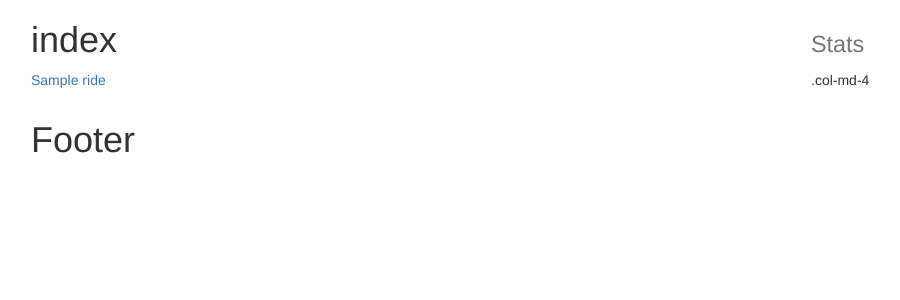
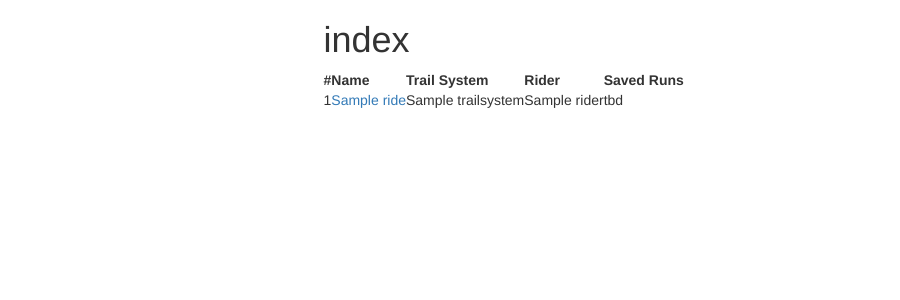
Before and after one commit to chrhagel/dhspeed, a Flask app: template templates/index.html in a window 1280 px wide. Shown: the top 300 px of the page, without its empty margins (39-939 px from the left). Run offline with Flask 2, Linux system fonts and the light colour scheme; the template is opened without the code that fills it: most values are stand-ins (such as "Sample title", 1, 10 or a date in 2020); some libraries are stand-ins or nearby versions.

Commit message:
index cleanup

```diff
--- a/templates/index.html
+++ b/templates/index.html
@@ -32,35 +32,34 @@
 
     <!-- Header -->
         <div class="row">
-          <div class="col-md-8">
+          <div class="col-md-6 col-md-offset-3"">
                 <h1> index </h1>
           </div>
-          <div class="col-md-4"> <h1> <small>Stats </small> </h1></div>
         </div>
     <!-- List of Trails -->
         <div class="row">
-          <div class="col-md-8">
+          <div class="col-md-6 col-md-offset-3"">
+          <table table-striped>
+            <thead>
+              <tr>
+                <th>#</th>
+                <th>Name</th>
+                <th>Trail System</th>
+                <th>Rider</th>
+                <th>Saved Runs</th>
+              </tr>
+            </thead>
+            {% for ride in rides %}
+              <tr>
+                <td>{{ ride.id }}</td>
+                <td><a href="ride.html/{{ ride.id }}">{{ ride.name }}</a></td>
+                <td>{{ ride.trailsystem }}</td>
+                <td>{{ ride.rider }}</td>
+                <td>tbd</td>
+            {% endfor %}
+          </table>
 
-          {% for ride in rides %}
-            <div>
-                <p>
-                    <a href="ride.html/{{ ride.id }}">
-                        {{ ride.name }}
-                    </a>
-                </p>
-            </div>
-          {% endfor %}
           </div>
-          <div class="col-md-4">.col-md-4</div>
-        </div>
-    <!-- Footer -->
-        <div class="row">
-            <div class="col-md-8">
-            <h1>Footer</h1>
-            </div>
-            <div class="col-md-4">
-
-            </div>
         </div>
     </div>
 
--- a/templates/ride.html
+++ b/templates/ride.html
@@ -71,7 +71,7 @@
             <div class="col-md-4">
                <!--  <button type="button" class="btn btn-default" onclick="GetDetails()">Get Details</button> -->
 
-                <button type="button" class="btn btn-default" onclick="self.location=TrailDetails()">Refine Selection</button>
+                <button type="button" class="btn btn-primary" onclick="self.location=TrailDetails()">Refine Selection</button>
                 <p id="btnSlow">"Refine Selection" is slow for now. Please wait. Working on it...</p>
             </div>
         </div>
--- a/templates/trail_details.html
+++ b/templates/trail_details.html
@@ -58,7 +58,7 @@
 
             <br/><br/>
 
-            <button type="button" class="btn btn-default" onclick="SaveTrail()">Save Trail</button>
+            <button type="button" class="btn btn-primary" onclick="SaveTrail()">Save Trail</button>
 
           </div>
         </div>
```
Also changed, not shown: table_rides.csv (added, +7 -0 lines).
